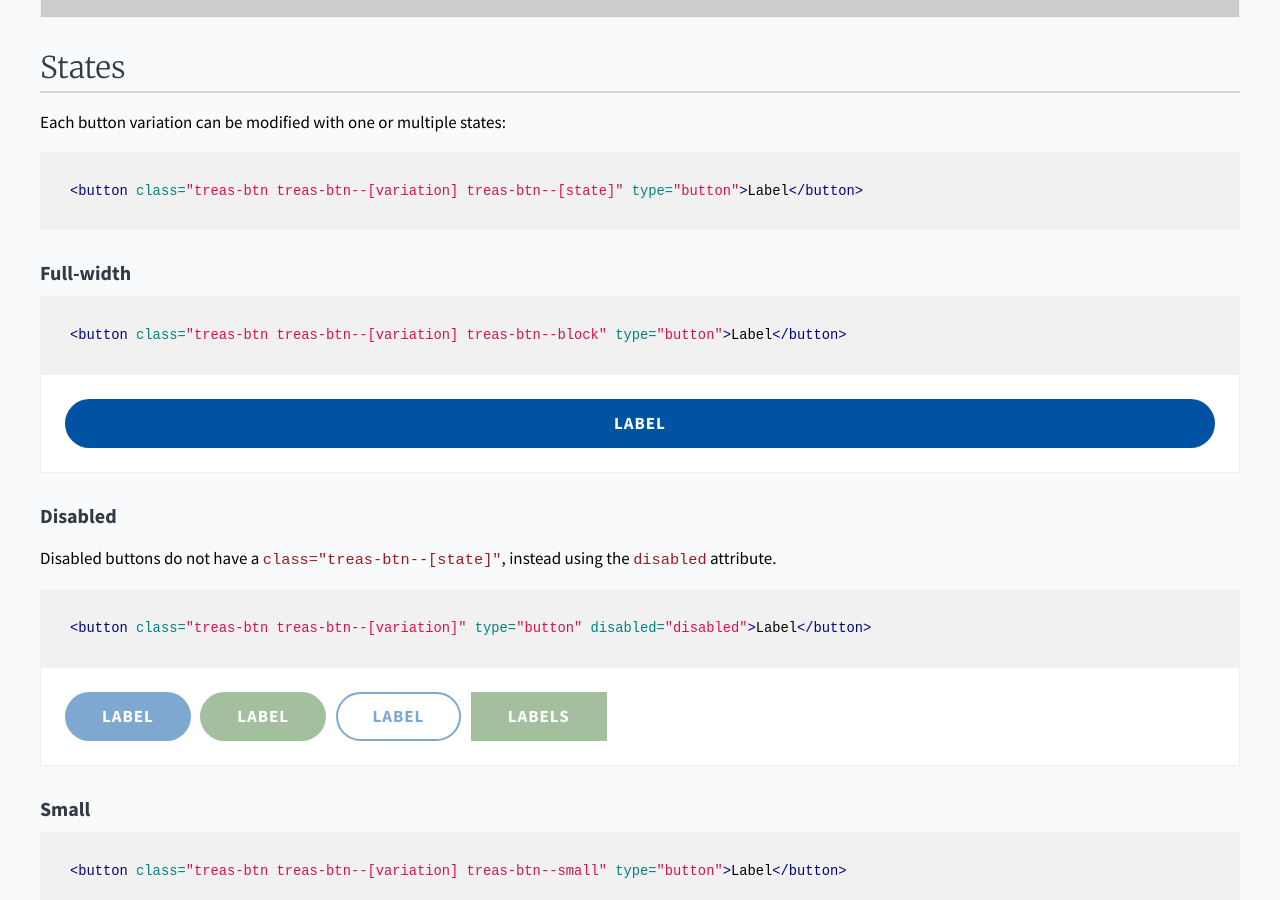
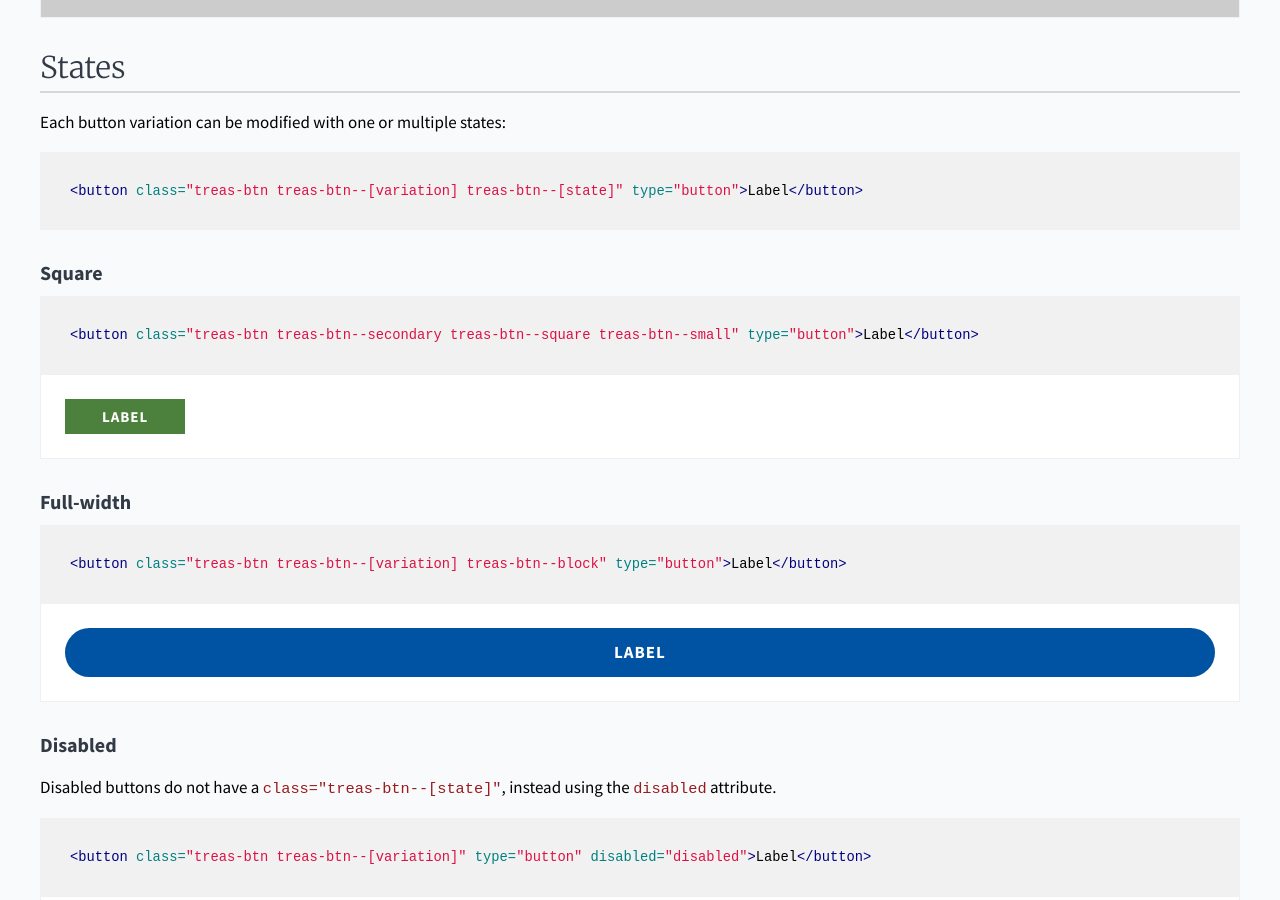
Before and after one commit to webb1750/treas-design-system, a Jekyll site: the page built from components/buttons/index.md, in a window 1280 px wide and 900 px high, scrolled down 1713 px. Built offline with Jekyll 4.4.1, drawn with Linux system fonts in a browser that asks for light colours.

Commit message:
update to readme and buttons component

````diff
--- a/components/buttons/index.md
+++ b/components/buttons/index.md
@@ -67,6 +67,14 @@ Each button variation can be modified with one or multiple states:
 ```html
 <button class="treas-btn treas-btn--[variation] treas-btn--[state]" type="button">Label</button>
 ```
+### Square
+
+```html
+<button class="treas-btn treas-btn--secondary treas-btn--square treas-btn--small" type="button">Label</button>
+```
+<div class="ds-preview">
+    <button class="treas-btn treas-btn--secondary treas-btn--square treas-btn--small" type="button">Label</button>
+</div>
 
 ### Full-width
 
````
Also changed, not shown: README.md.
